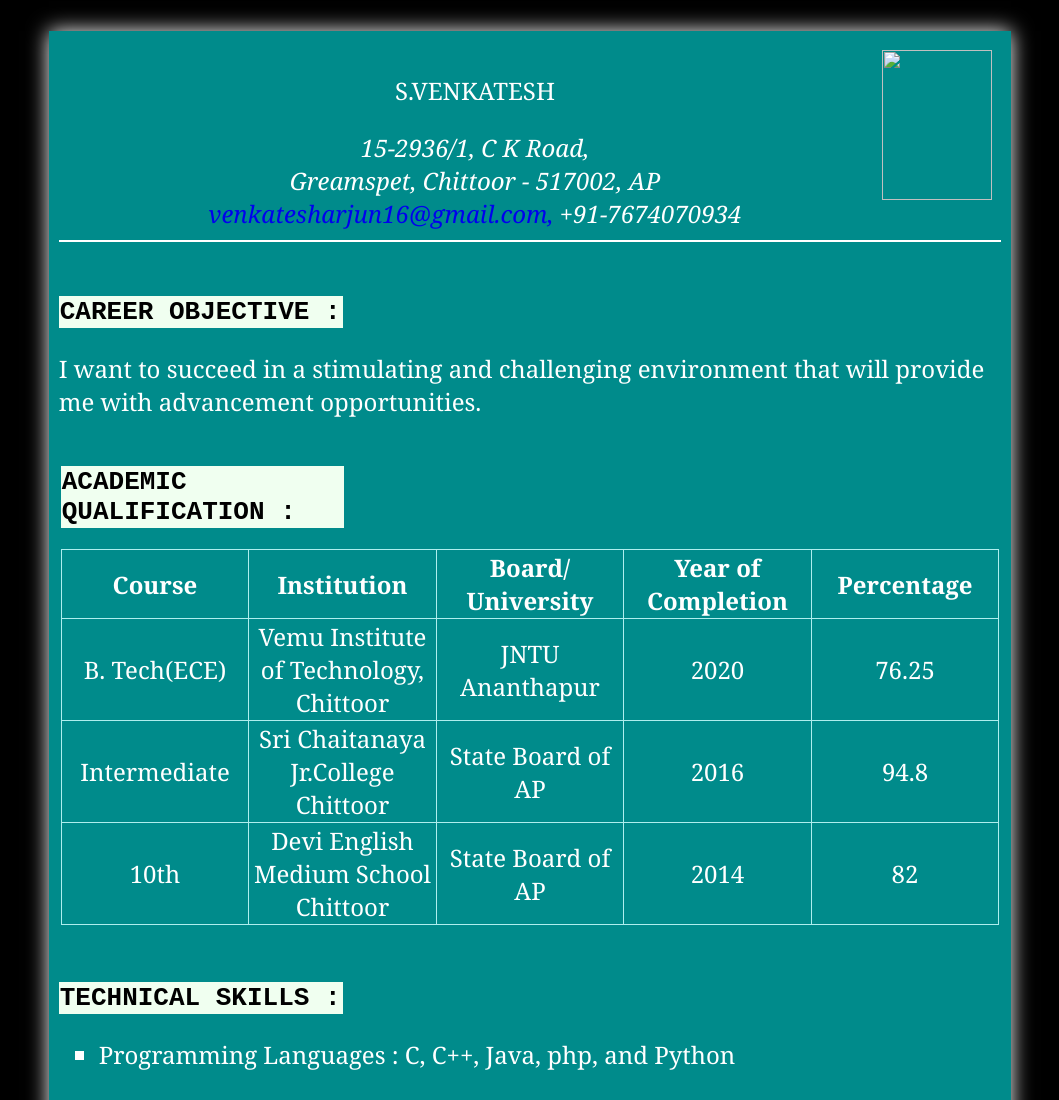
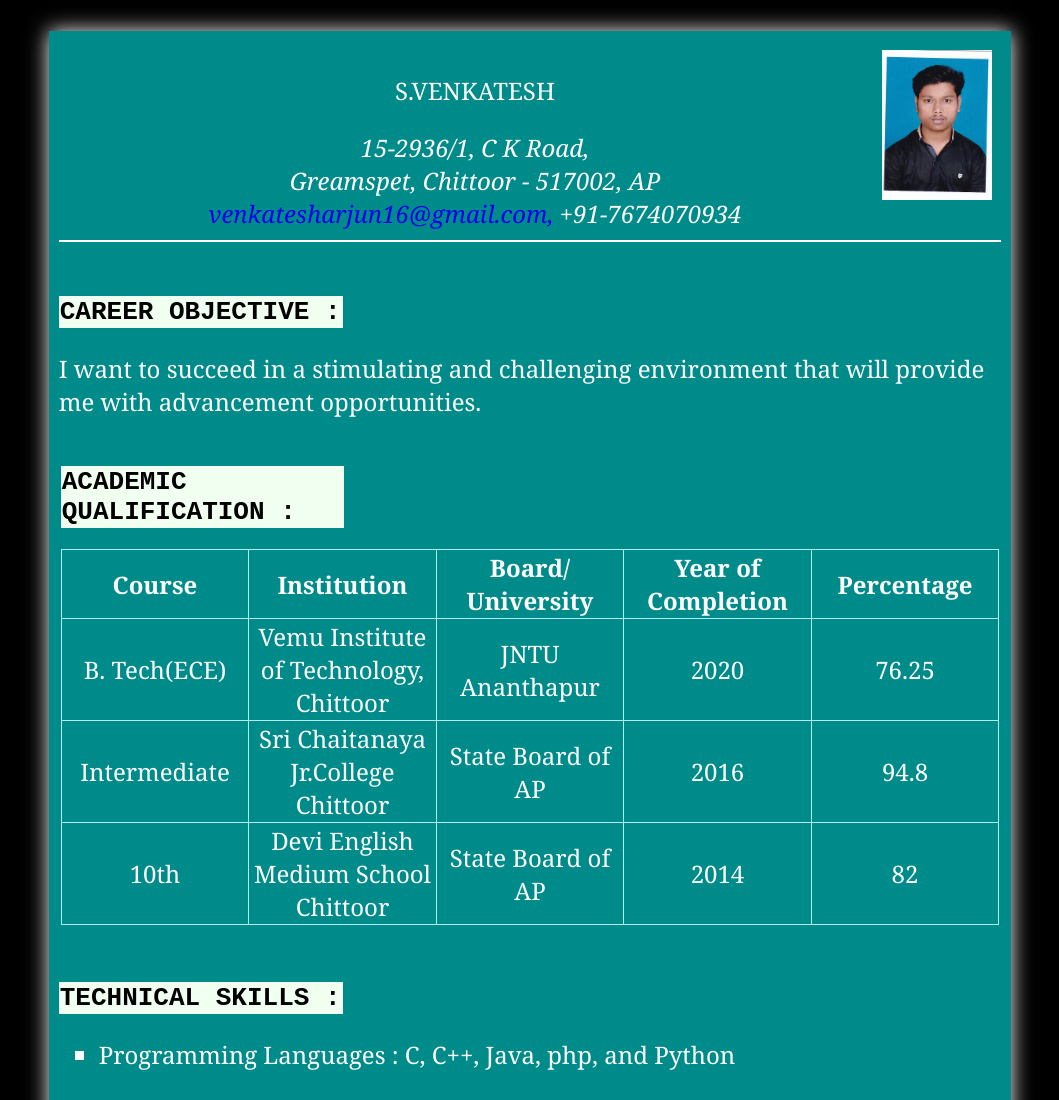
Before and after one commit to venky494s/venky494s.github.io, a plain HTML site: page index.html in a window 1280 px wide. Shown: the top 1100 px of the page, without its empty margins (110-1169 px from the left). Drawn offline with Linux system fonts and the light colour scheme.

Commit message:
Update index.html

```diff
--- a/index.html
+++ b/index.html
@@ -113,7 +113,7 @@
     <div id = "border">
 
         <div class = "inner-Div" id="details">
-            <img src="images/mypic.jpg" alt="" srcset="">
+            <img src="my Resume/images/mypic.jpg" alt="" srcset="">
 
             <p id="name">S.VENKATESH</p>
 
```
